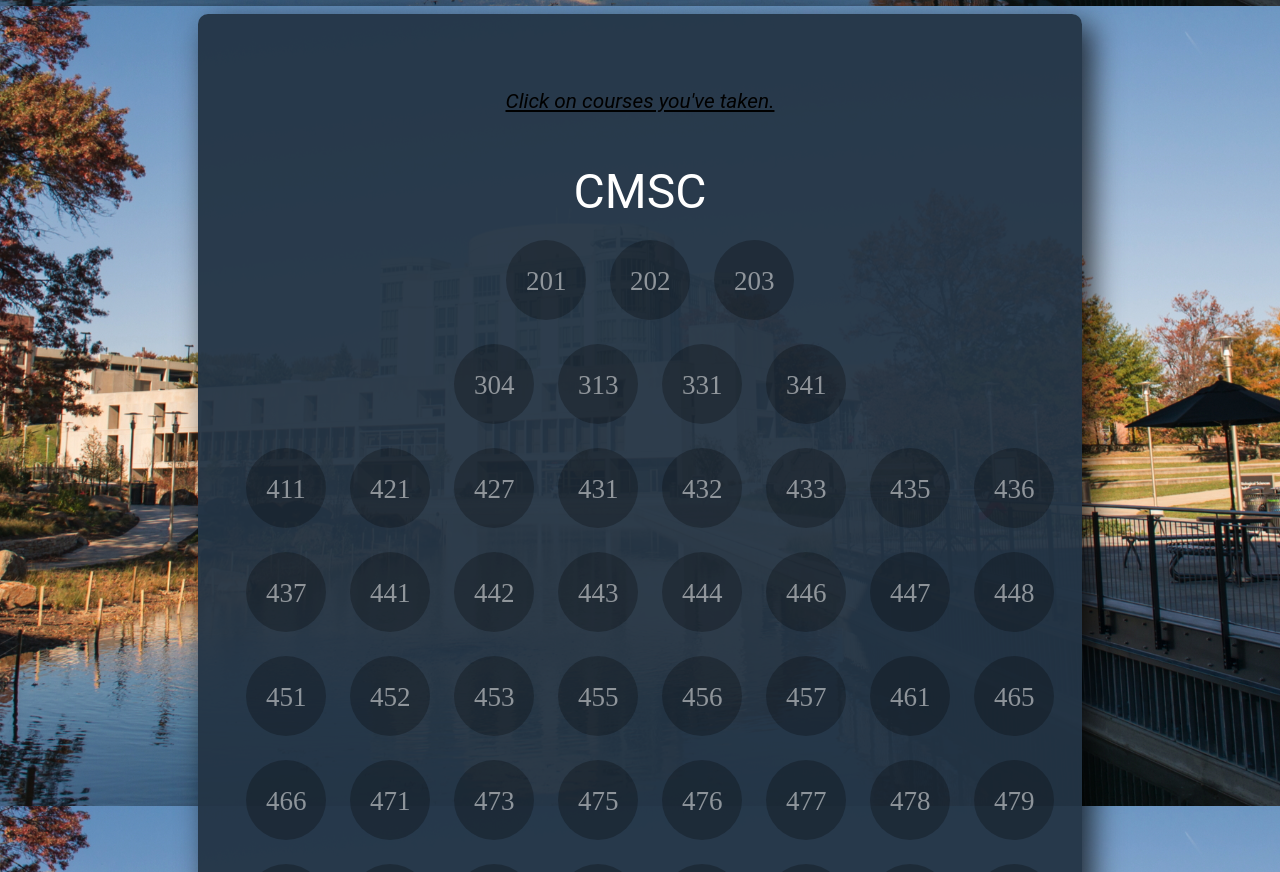
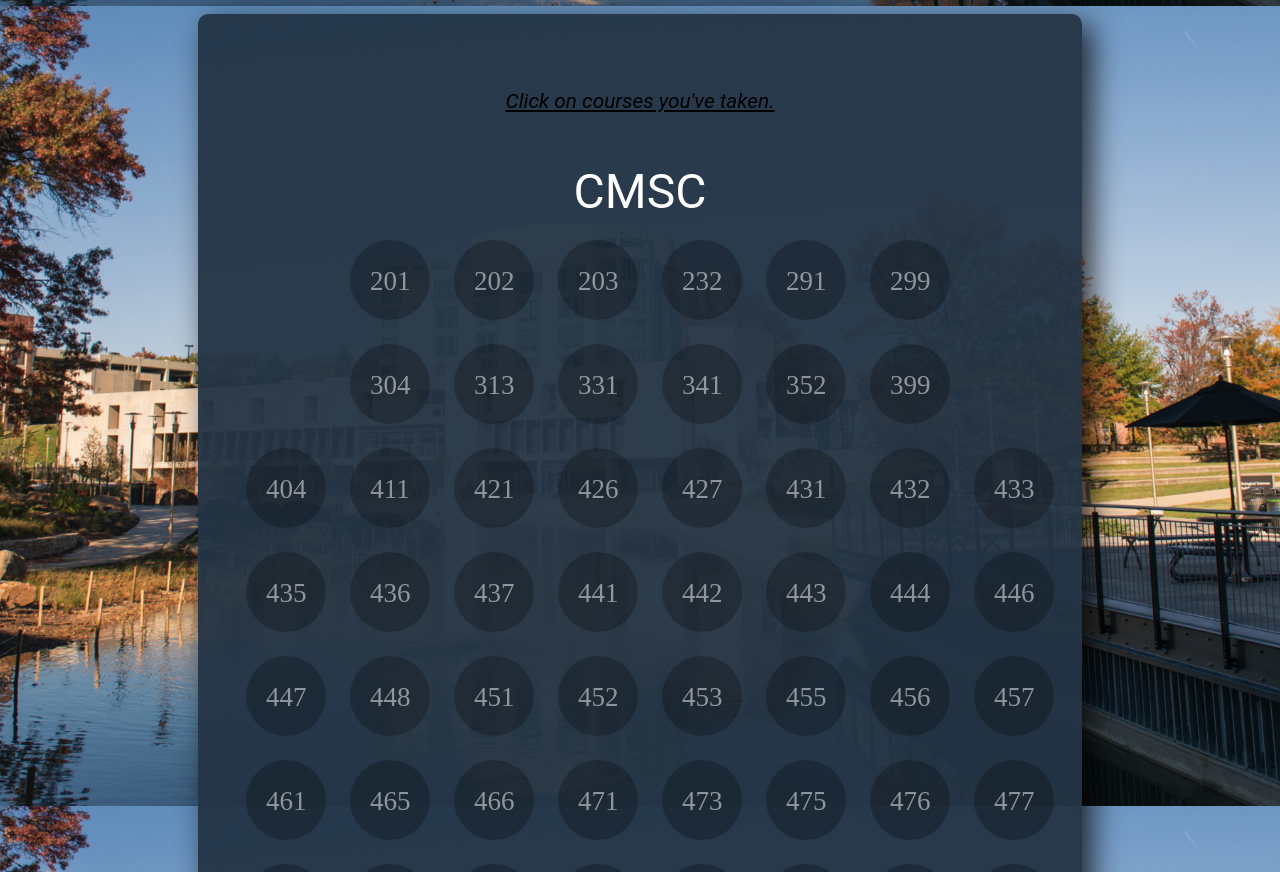
Before and after one commit to linkvetern64/CMSC433, a PHP site: page / in a window 1280 px wide. Shown: the part 794-1666 px from the top of the page. Run offline with PHP 8.4, Linux system fonts and the light colour scheme; the visitor is signed in with stand-in values (Sample User, id 1).

Commit message:
minor changes

```diff
--- a/css/classes.css
+++ b/css/classes.css
@@ -28,15 +28,20 @@
 ._232:after {content: "232";}
 ._291:after {content: "291";}
 ._299:after {content: "299";}
+
 /**CMSC 300 **/
 ._304:after {content: "304";}
 ._313:after {content: "313";}
 ._331:after {content: "331";}
 ._341:after {content: "341";}
+._352:after {content: "352";}
+._391:after {content: "399";}
 
 /**CMSC 400 **/
+._404:after {content: "404";}
 ._411:after {content: "411";}
 ._421:after {content: "421";}
+._426:after {content: "426";}
 ._427:after {content: "427";}
 ._431:after {content: "431";}
 ._432:after {content: "432";}
--- a/index.php
+++ b/index.php
@@ -135,6 +135,9 @@
 		    <label class="choice" for="201"><li class="checkbox _CMSC200 _201"></li></label>
 		    <label class="choice" for="202"><li class="checkbox _CMSC200 _202"></li></label>
 		    <label class="choice" for="203"><li class="checkbox _CMSC200 _203"></li></label>
+		    <label class="choice" for="232"><li class="checkbox _CMSC200 _232"></li></label>
+		    <label class="choice" for="291"><li class="checkbox _CMSC200 _291"></li></label>
+		    <label class="choice" for="299"><li class="checkbox _CMSC200 _299"></li></label>
 		    <br />
 
 
@@ -142,11 +145,14 @@
 		    <label class="choice" for="313" ><li class="checkbox _CMSC300 _313" ></li></label>
 		    <label class="choice" for="331" ><li class="checkbox _CMSC300 _331" ></li></label>
 		    <label class="choice" for="341" ><li class="checkbox _CMSC300 _341" ></li></label>
+		    <label class="choice" for="352" ><li class="checkbox _CMSC300 _352" ></li></label>
+		    <label class="choice" for="391" ><li class="checkbox _CMSC300 _391" ></li></label>
 		    <br />
 
-
+	    	<label class="choice" for="404" ><li class="checkbox _CMSC400 _404" ></li></label>
 		    <label class="choice" for="411" ><li class="checkbox _CMSC400 _411" ></li></label>
 		    <label class="choice" for="421" ><li class="checkbox _CMSC400 _421" ></li></label>
+		    <label class="choice" for="426" ><li class="checkbox _CMSC400 _426" ></li></label>
 		    <label class="choice" for="427" ><li class="checkbox _CMSC400 _427" ></li></label>
 		    <label class="choice" for="431" ><li class="checkbox _CMSC400 _431" ></li></label>
 		    <label class="choice" for="432" ><li class="checkbox _CMSC400 _432" ></li></label>
```
Also changed, not shown: classSelect.php (+3 -12 lines).
